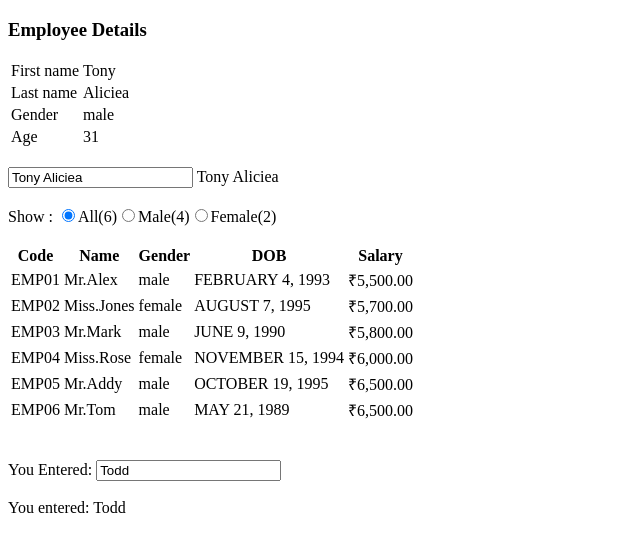
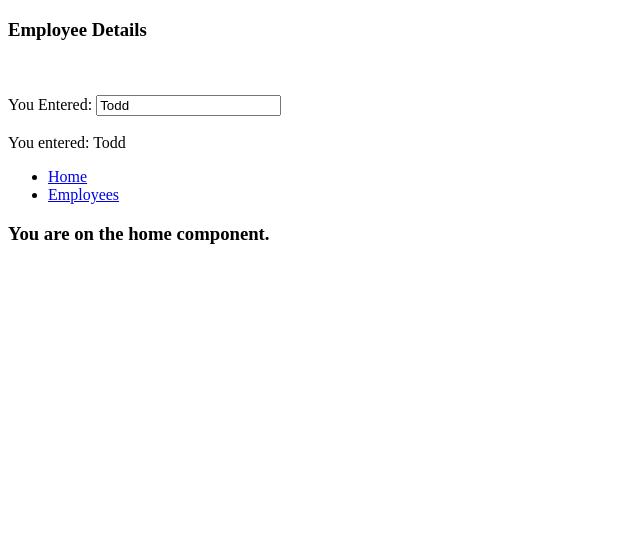
Before and after one commit to zameerSheikh/angular, an Angular app: page /home in a window 1280 px wide. Shown: the top 552 px of the page, without its empty margins (0-640 px from the left). Built offline with nearby package versions, Linux system fonts and the light colour scheme.

Commit message:
implemented routing

```diff
--- a/package.json
+++ b/package.json
@@ -20,6 +20,7 @@
     "@angular/platform-browser": "^6.1.0",
     "@angular/platform-browser-dynamic": "^6.1.0",
     "@angular/router": "^6.1.0",
+    "bootstrap": "^3.3.7",
     "core-js": "^2.5.4",
     "rxjs": "^6.0.0",
     "zone.js": "~0.8.26"
--- a/src/app/app.component.html
+++ b/src/app/app.component.html
@@ -1,10 +1,16 @@
 <div>
     <h3>{{ pageHeader }}</h3>
-    <app-employee></app-employee>
-    <br><br>
-    <emp-list></emp-list>
+    <br>
     <br>
     <span>You Entered: <input type="text" [(ngModel)]="userText"/></span>
     <br><br>
     <app-simple [simpleInput]="userText"></app-simple>
+
+    <div>
+        <ul class="nav nav-tabs">
+            <li routerLinkActive="active"><a  routerLink="home">Home</a></li>
+            <li routerLinkActive="active"><a routerLink="employees">Employees</a></li>
+        </ul>
+        <router-outlet></router-outlet>
+    </div>
 </div>
--- a/src/app/app.module.ts
+++ b/src/app/app.module.ts
@@ -2,6 +2,7 @@ import { BrowserModule } from '@angular/platform-browser';
 import { FormsModule } from '@angular/forms';
 import { NgModule } from '@angular/core';
 import { HttpModule } from "@angular/http";
+import { RouterModule, Routes} from "@angular/router";
 
 import { AppComponent } from './app.component';
 import { EmployeeComponent } from './employee/employee.component';
@@ -9,6 +10,15 @@ import { EmployeeListComponent } from './employee-list/employee-list.component';
 import { EmployeeTitlePipe } from './employee/employeeTitle.pipe';
 import { EmployeeCountComponent } from './employee/employeeCount.component';
 import { SimpleComponent } from './others/simple.component';
+import { PageNotFoundComponent } from './others/pageNotFound.compoent';
+import { HomeComponent } from './home/home.component';
+
+const appRoutes: Routes = [
+  {path: 'home', component: HomeComponent},
+  {path: 'employees', component: EmployeeComponent},
+  {path: '', redirectTo: '/home', pathMatch: 'full'},
+  {path: '**', component: PageNotFoundComponent},
+]
 
 @NgModule({
   declarations: [
@@ -17,12 +27,15 @@ import { SimpleComponent } from './others/simple.component';
     EmployeeListComponent,
     EmployeeTitlePipe,
     EmployeeCountComponent,
-    SimpleComponent
+    SimpleComponent,
+    PageNotFoundComponent,
+    HomeComponent
   ],
   imports: [
     BrowserModule,
     FormsModule,
-    HttpModule
+    HttpModule,
+    RouterModule.forRoot(appRoutes)
   ],
   providers: [],
   bootstrap: [AppComponent]
--- a/src/app/employee/employee.component.html
+++ b/src/app/employee/employee.component.html
@@ -1,3 +1,4 @@
+<emp-list></emp-list>
 <table>
   <tr>
     <td>First name</td>
--- /dev/null
+++ b/src/app/home/home.component.ts
@@ -0,0 +1,8 @@
+import { Component } from "@angular/core";
+
+@Component({
+    template: '<h3>You are on the home component.</h3>'
+})
+export class HomeComponent {
+
+}
--- /dev/null
+++ b/src/app/others/pageNotFound.compoent.ts
@@ -0,0 +1,8 @@
+import { Component } from "@angular/core";
+
+@Component({
+    template: '<h3>The page you are looking for does not exist.</h3>'
+})
+export class PageNotFoundComponent {
+
+}
```
Also changed, not shown: 1 other file (tests, documents, lock files or other folders).
